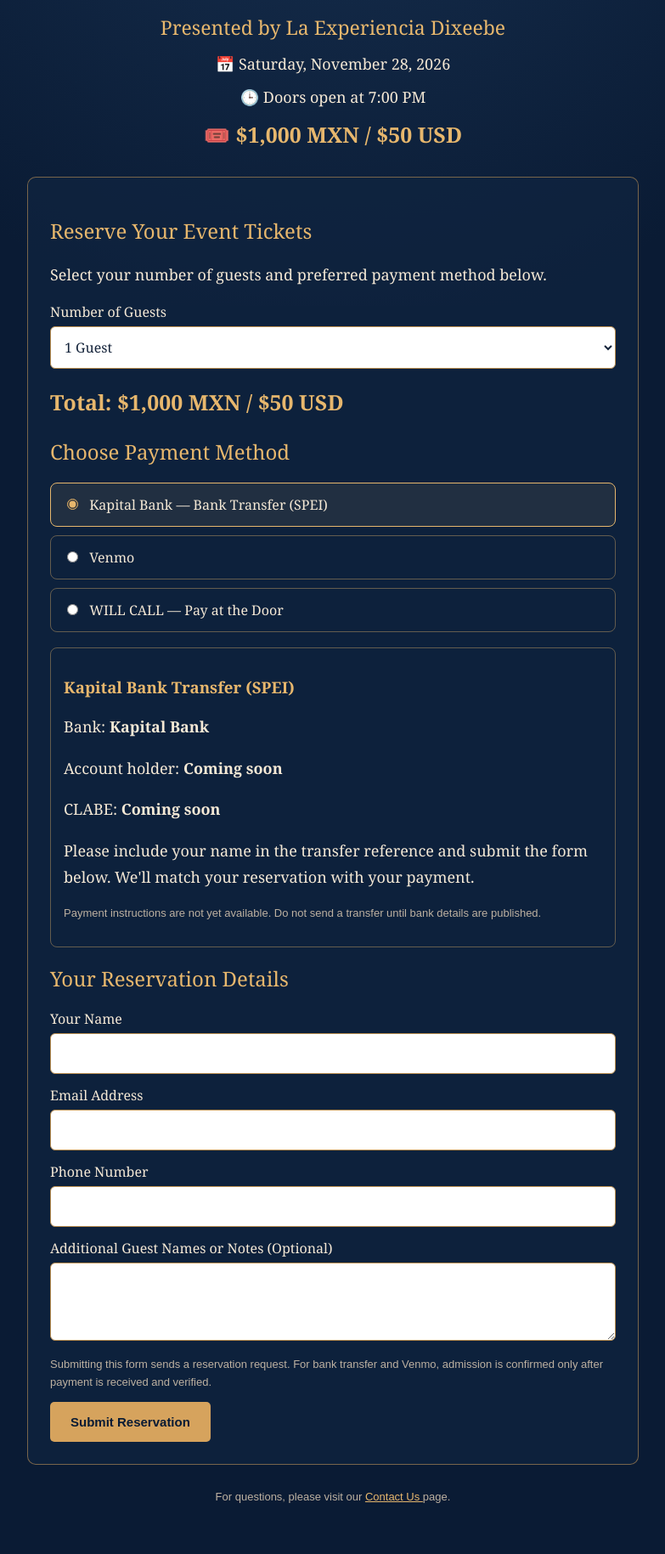
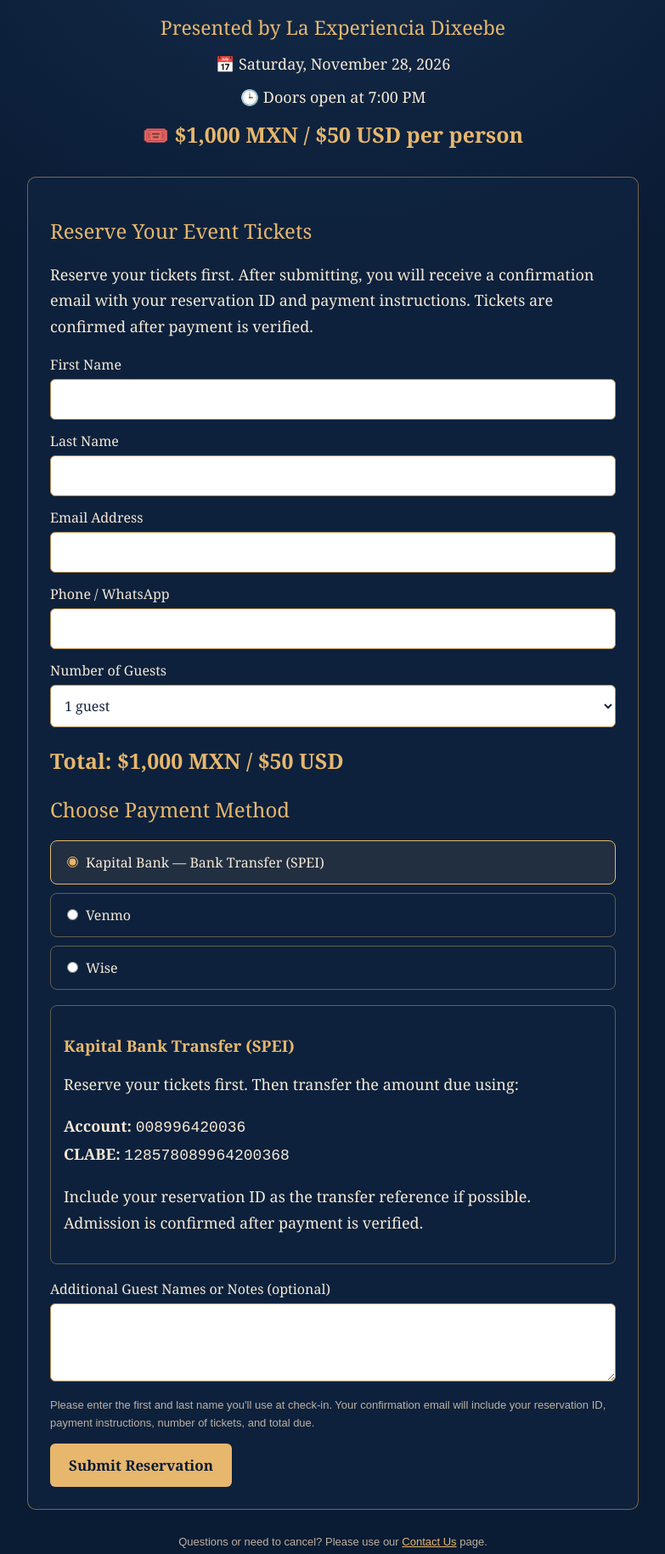
Before and after one commit to kking1969/casahuichol, a plain HTML site: page tickets.html in a window 1280 px wide. Shown: the part 440-2269 px from the top of the page at 85% size, without its empty margins (248-1031 px from the left). Drawn offline with Linux system fonts and the light colour scheme.

Commit message:
Update tickets.html

```diff
--- a/tickets.html
+++ b/tickets.html
@@ -1,392 +1,65 @@
-
 <!doctype html>
 <html lang="en">
 <head>
 <meta charset="utf-8">
 <meta name="viewport" content="width=device-width,initial-scale=1">
+<meta name="theme-color" content="#0a1b34">
 <title>Buy Event Tickets | La Experiencia Dixeebe</title>
-<meta name="theme-color" content="#0a1b34">
 <link rel="stylesheet" href="style.css">
-
 <style>
-.ticket-options {
-  max-width: 720px;
-  margin: 28px auto;
-}
-.ticket-options .panel {
-  margin: 20px 0;
-}
-.ticket-options h2 {
-  color: #e7b76d;
-}
-.ticket-options label {
-  display: block;
-  margin: 14px 0 6px;
-}
-.ticket-options input,
-.ticket-options select,
-.ticket-options textarea {
-  width: 100%;
-  box-sizing: border-box;
-  padding: 12px;
-  border: 1px solid #b78b4d;
-  border-radius: 6px;
-  font: inherit;
-  background: #fff;
-  color: #14233a;
-}
-.ticket-options input[type="radio"] {
-  width: auto;
-  margin-right: 9px;
-  accent-color: #e7b76d;
-}
-.ticket-options .payment-choice {
-  display: block;
-  padding: 14px;
-  border: 1px solid rgba(231,183,109,.4);
-  border-radius: 8px;
-  margin: 10px 0;
-  cursor: pointer;
-}
-.ticket-options .payment-choice:has(input:checked) {
-  border-color: #e7b76d;
-  background: rgba(231,183,109,.09);
-}
-.ticket-total {
-  color: #e7b76d;
-  font-size: 25px;
-  font-weight: bold;
-  margin: 18px 0;
-}
-.payment-instructions {
-  padding: 15px;
-  border: 1px solid rgba(231,183,109,.4);
-  border-radius: 8px;
-  margin: 18px 0;
-}
-.payment-instructions h3 {
-  color: #e7b76d;
-}
-.payment-instructions p {
-  overflow-wrap: anywhere;
-}
-.event-information {
-  text-align: center;
-  margin: 24px 0;
-}
-.event-information p {
-  margin: 8px 0;
-}
-.event-presenter {
-  color: #e7b76d;
-  font-size: 23px;
-}
-.event-price {
-  color: #e7b76d;
-  font-size: 25px;
-  font-weight: bold;
-}
-.ticket-options .button {
-  cursor: pointer;
-}
+.event-information{text-align:center;margin:24px 0}.event-information p{margin:8px 0}.event-presenter{color:#e7b76d;font-size:23px}.event-price{color:#e7b76d;font-size:25px;font-weight:bold}
+.ticket-options{max-width:720px;margin:28px auto}.ticket-options .panel{margin:20px 0}.ticket-options h2,.ticket-options h3{color:#e7b76d}
+.ticket-options label.field{display:block;margin:14px 0 6px}.ticket-options input:not([type=radio]),.ticket-options select,.ticket-options textarea{width:100%;box-sizing:border-box;padding:12px;border:1px solid #b78b4d;border-radius:6px;font:inherit;background:#fff;color:#14233a}
+.ticket-options .payment-choice{display:block;padding:14px;border:1px solid rgba(231,183,109,.4);border-radius:8px;margin:10px 0;cursor:pointer}.ticket-options .payment-choice input{margin-right:9px;accent-color:#e7b76d}.ticket-options .payment-choice:has(input:checked){border-color:#e7b76d;background:rgba(231,183,109,.09)}
+.ticket-total{color:#e7b76d;font-size:25px;font-weight:bold;margin:18px 0}.payment-instructions{padding:15px;border:1px solid rgba(231,183,109,.4);border-radius:8px;margin:18px 0}.payment-instructions[hidden]{display:none}.payment-instructions p{overflow-wrap:anywhere}.ticket-options button{padding:14px 22px;border:0;border-radius:6px;background:#e7b76d;color:#0a1b34;font:700 17px Georgia,serif;cursor:pointer}.ticket-options button:disabled{opacity:.65;cursor:wait}.notice{border:1px solid #e7b76d;border-radius:8px;padding:15px;margin:16px 0}.notice[hidden]{display:none}
 </style>
 </head>
-
 <body>
-
-<header class="top">
-  <a class="brand" href="index.html">
-    LA EXPERIENCIA DIXEEBE
-  </a>
-  <details class="nav">
-    <summary>MENU</summary>
-    <nav class="menu" aria-label="Main navigation">
-      <a href="index.html">Home</a>
-      <a href="casa-huichol.html">Casa Huichol</a>
-      <a href="location.html">Location / Directions</a>
-      <a href="tickets.html">Buy Event Tickets</a>
-      <a href="contact.html">Contact Us</a>
-    </nav>
-  </details>
-</header>
-
+<header class="top"><a class="brand" href="index.html">LA EXPERIENCIA DIXEEBE</a><details class="nav"><summary>MENU</summary><nav class="menu" aria-label="Main navigation"><a href="index.html">Home</a><a href="casa-huichol.html">Casa Huichol</a><a href="location.html">Location / Directions</a><a href="tickets.html">Buy Event Tickets</a><a href="contact.html">Contact Us</a></nav></details></header>
 <main class="content">
-
-  <div class="eyebrow">November 28, 2026</div>
-  <h1>Buy Event Tickets</h1>
-  <div class="rule"></div>
-
-  <p>
-    Join us for an evening of ancestral mezcal,
-    live music, and mixology at Vista Sión in Sayulita.
-  </p>
-
-  <div class="event-information">
-    <p class="event-presenter">
-      Presented by La Experiencia Dixeebe
-    </p>
-    <p>📅 Saturday, November 28, 2026</p>
-    <p>🕒 Doors open at 7:00 PM</p>
-    <p class="event-price">
-      🎟️ $1,000 MXN / $50 USD
-    </p>
-  </div>
-
-  <section class="ticket-options">
-    <div class="panel">
-      <h2>Reserve Your Event Tickets</h2>
-      <p>
-        Select your number of guests and preferred
-        payment method below.
-      </p>
-
-      <form
-        id="ticketForm"
-        action="https://formsubmit.co/kking@kkcmpartners.com"
-        method="POST"
-      >
-        <input type="hidden"
-          name="_subject"
-          value="La Experiencia Dixeebe - Ticket Reservation">
-        <input type="hidden"
-          name="_template"
-          value="table">
-        <input type="hidden"
-          name="_captcha"
-          value="true">
-        <input type="hidden"
-          name="event"
-          value="La Experiencia Dixeebe - November 28, 2026">
-        <input type="hidden"
-          id="ticketTotalField"
-          name="total_amount"
-          value="1000 MXN / 50 USD">
-
-        <label for="guestCount">Number of Guests</label>
-        <select id="guestCount" name="number_of_guests" required>
-          <option value="1">1 Guest</option>
-          <option value="2">2 Guests</option>
-          <option value="3">3 Guests</option>
-          <option value="4">4 Guests</option>
-          <option value="5">5 Guests</option>
-          <option value="6">6 Guests</option>
-          <option value="7">7 Guests</option>
-          <option value="8">8 Guests</option>
-          <option value="9">9 Guests</option>
-          <option value="10">10 Guests</option>
-        </select>
-
-        <p class="ticket-total" id="ticketTotal">
-          Total: $1,000 MXN / $50 USD
-        </p>
-
-        <h2>Choose Payment Method</h2>
-
-        <label class="payment-choice">
-          <input type="radio"
-            name="payment_method"
-            value="Kapital Bank SPEI"
-            required
-            checked>
-          Kapital Bank — Bank Transfer (SPEI)
-        </label>
-
-        <label class="payment-choice">
-          <input type="radio"
-            name="payment_method"
-            value="Venmo">
-          Venmo
-        </label>
-
-        <label class="payment-choice">
-          <input type="radio"
-            name="payment_method"
-            value="WILL CALL - Pay at Door">
-          WILL CALL — Pay at the Door
-        </label>
-
-        <div class="payment-instructions" id="bankInfo">
-          <h3>Kapital Bank Transfer (SPEI)</h3>
-          <p>
-            Bank: <strong>Kapital Bank</strong>
-          </p>
-          <p>
-            Account holder:
-            <strong>Coming soon</strong>
-          </p>
-          <p>
-            CLABE:
-            <strong>Coming soon</strong>
-          </p>
-          <p>
-            Please include your name in the transfer
-            reference and submit the form below.
-            We'll match your reservation with your payment.
-          </p>
-          <p class="note">
-            Payment instructions are not yet available.
-            Do not send a transfer until bank details
-            are published.
-          </p>
-        </div>
-
-        <div class="payment-instructions"
-             id="venmoInfo"
-             hidden>
-          <h3>Pay with Venmo</h3>
-          <p>
-            Our Venmo payment link and QR code
-            will be added shortly.
-          </p>
-          <p>
-            Submit your reservation information below.
-            We'll provide payment instructions when available.
-          </p>
-          <p class="note">
-            Admission is not confirmed until
-            payment has been verified.
-          </p>
-        </div>
-
-        <div class="payment-instructions"
-             id="willCallInfo"
-             hidden>
-          <h3>WILL CALL — Pay at the Door</h3>
-          <p>
-            Reserve your spots now and pay when you arrive.
-          </p>
-          <p>
-            Please bring the full admission balance
-            for your group and check in at the
-            <strong>box office</strong>.
-          </p>
-          <p>
-            Once you pay, you'll receive your
-            <strong>food and drink tickets</strong>.
-          </p>
-          <p class="note">
-            This is an unpaid reservation.
-            Payment is required at check-in.
-          </p>
-        </div>
-
-        <h2>Your Reservation Details</h2>
-
-        <label for="guestName">Your Name</label>
-        <input id="guestName"
-          name="name"
-          autocomplete="name"
-          maxlength="120"
-          required>
-
-        <label for="guestEmail">Email Address</label>
-        <input id="guestEmail"
-          name="email"
-          type="email"
-          autocomplete="email"
-          maxlength="200"
-          required>
-
-        <label for="guestPhone">Phone Number</label>
-        <input id="guestPhone"
-          name="phone"
-          type="tel"
-          autocomplete="tel"
-          maxlength="50"
-          required>
-
-        <label for="guestNotes">
-          Additional Guest Names or Notes (Optional)
-        </label>
-        <textarea id="guestNotes"
-          name="additional_guests_or_notes"
-          rows="3"
-          maxlength="1500"></textarea>
-
-        <p class="note">
-          Submitting this form sends a reservation
-          request. For bank transfer and Venmo,
-          admission is confirmed only after payment
-          is received and verified.
-        </p>
-
-        <button class="button" type="submit">
-          Submit Reservation
-        </button>
-      </form>
-    </div>
-  </section>
-
-  <p class="note">
-    For questions, please visit our
-    <a class="gold-link" href="contact.html">
-      Contact Us
-    </a>
-    page.
-  </p>
-
+<div class="eyebrow">November 28, 2026</div><h1>Buy Event Tickets</h1><div class="rule"></div>
+<p>Join us for an evening of ancestral mezcal, live music, and mixology at Vista Sión in Sayulita.</p>
+<div class="event-information"><p class="event-presenter">Presented by La Experiencia Dixeebe</p><p>📅 Saturday, November 28, 2026</p><p>🕒 Doors open at 7:00 PM</p><p class="event-price">🎟️ $1,000 MXN / $50 USD per person</p></div>
+<section class="ticket-options"><div class="panel"><h2>Reserve Your Event Tickets</h2><p>Reserve your tickets first. After submitting, you will receive a confirmation email with your reservation ID and payment instructions. Tickets are confirmed after payment is verified.</p>
+<form id="ticketForm" action="https://script.google.com/macros/s/AKfycby8mIEt1e7DYdxbQOFlXzl12vEe1b7B_pIz-gAZ7XthE8dpnO_YipJtotHb6pObPUoxoA/exec" method="POST" target="reservationResponse">
+<label class="field" for="firstName">First Name</label><input id="firstName" name="first_name" autocomplete="given-name" maxlength="80" required>
+<label class="field" for="lastName">Last Name</label><input id="lastName" name="last_name" autocomplete="family-name" maxlength="80" required>
+<label class="field" for="email">Email Address</label><input id="email" name="email" type="email" autocomplete="email" maxlength="200" required>
+<label class="field" for="phone">Phone / WhatsApp</label><input id="phone" name="phone" type="tel" autocomplete="tel" maxlength="50" required>
+<label class="field" for="guestCount">Number of Guests</label><select id="guestCount" name="number_of_guests" required><option value="1">1 guest</option><option value="2">2 guests</option><option value="3">3 guests</option><option value="4">4 guests</option><option value="5">5 guests</option><option value="6">6 guests</option><option value="7">7 guests</option><option value="8">8 guests</option><option value="9">9 guests</option><option value="10">10 guests</option></select>
+<p class="ticket-total" id="ticketTotal">Total: $1,000 MXN / $50 USD</p>
+<h2>Choose Payment Method</h2>
+<label class="payment-choice"><input type="radio" name="payment_method" value="Kapital Bank SPEI" checked required>Kapital Bank — Bank Transfer (SPEI)</label>
+<label class="payment-choice"><input type="radio" name="payment_method" value="Venmo">Venmo</label>
+<label class="payment-choice"><input type="radio" name="payment_method" value="Wise">Wise</label>
+<div class="payment-instructions" id="bankInfo"><h3>Kapital Bank Transfer (SPEI)</h3><p>Reserve your tickets first. Then transfer the amount due using:</p><p><strong>Account:</strong> <code>008996420036</code><br><strong>CLABE:</strong> <code>128578089964200368</code></p><p>Include your reservation ID as the transfer reference if possible. Admission is confirmed after payment is verified.</p></div>
+<div class="payment-instructions" id="venmoInfo" hidden><h3>Venmo</h3><p>Reserve your tickets first. After receiving your reservation confirmation, use <a class="gold-link" href="https://venmo.com/code?user_id=2849738105815040365&amp;created=1794245424" target="_blank" rel="noopener noreferrer">Pay with Venmo</a>. Include your reservation ID in the payment note. Admission is confirmed after payment is verified.</p></div>
+<div class="payment-instructions" id="wiseInfo" hidden><h3>Wise</h3><p>Reserve your tickets first. After receiving your reservation confirmation, use <a class="gold-link" href="https://wise.com/pay/me/kimn207" target="_blank" rel="noopener noreferrer">Pay with Wise</a>. Include your reservation ID in the payment reference if possible. Admission is confirmed after payment is verified.</p></div>
+<label class="field" for="notes">Additional Guest Names or Notes (optional)</label><textarea id="notes" name="additional_guests_or_notes" rows="3" maxlength="1500"></textarea>
+<p class="note">Please enter the first and last name you'll use at check-in. Your confirmation email will include your reservation ID, payment instructions, number of tickets, and total due.</p>
+<button id="submitButton" type="submit">Submit Reservation</button>
+<p id="submitStatus" class="notice" role="status" aria-live="polite" hidden></p>
+</form>
+<iframe name="reservationResponse" id="reservationResponse" title="Reservation submission response" hidden></iframe>
+</div></section>
+<p class="note">Questions or need to cancel? Please use our <a class="gold-link" href="contact.html">Contact Us</a> page.</p>
 </main>
-
-<footer>
-  November 28, 2026 · Vista Sión, Sayulita ·
-  Fundraiser for Casa Huichol
-</footer>
-
+<footer>November 28, 2026 · Vista Sión, Sayulita · Fundraiser for Casa Huichol</footer>
 <script>
-(function () {
-  const guestCount = document.getElementById("guestCount");
-  const totalDisplay = document.getElementById("ticketTotal");
-  const totalField = document.getElementById("ticketTotalField");
-  const paymentChoices =
-    document.querySelectorAll('input[name="payment_method"]');
-
-  const sections = {
-    "Kapital Bank SPEI": document.getElementById("bankInfo"),
-    "Venmo": document.getElementById("venmoInfo"),
-    "WILL CALL - Pay at Door": document.getElementById("willCallInfo")
-  };
-
-  function updateTotal() {
-    const count = Number(guestCount.value);
-    const mxn = (count * 1000).toLocaleString("en-US");
-    const usd = (count * 50).toLocaleString("en-US");
-
-    totalDisplay.textContent =
-      "Total: $" + mxn + " MXN / $" + usd + " USD";
-
-    totalField.value =
-      count + " guests - " + mxn +
-      " MXN / " + usd + " USD";
-  }
-
-  function updatePaymentMethod() {
-    const selected = document.querySelector(
-      'input[name="payment_method"]:checked'
-    );
-
-    Object.values(sections).forEach(function (section) {
-      section.hidden = true;
-      section.style.display = "none";
-    });
-
-    if (selected && sections[selected.value]) {
-      sections[selected.value].hidden = false;
-      sections[selected.value].style.display = "block";
-    }
-  }
-
-  guestCount.addEventListener("change", updateTotal);
-
-  paymentChoices.forEach(function (choice) {
-    choice.addEventListener("change", updatePaymentMethod);
-  });
-
-  updateTotal();
-  updatePaymentMethod();
+(function(){
+'use strict';
+const form=document.getElementById('ticketForm');
+const count=document.getElementById('guestCount');
+const panels={'Kapital Bank SPEI':document.getElementById('bankInfo'),'Venmo':document.getElementById('venmoInfo'),'Wise':document.getElementById('wiseInfo')};
+const status=document.getElementById('submitStatus');
+const button=document.getElementById('submitButton');
+let submitted=false;
+function update(){const n=Number(count.value)||1;document.getElementById('ticketTotal').textContent='Total: $'+(n*1000).toLocaleString('en-US')+' MXN / $'+(n*50).toLocaleString('en-US')+' USD';const method=form.querySelector('input[name="payment_method"]:checked').value;Object.keys(panels).forEach(k=>{panels[k].hidden=k!==method;});}
+count.addEventListener('change',update);form.querySelectorAll('input[name="payment_method"]').forEach(r=>r.addEventListener('change',update));update();
+form.addEventListener('submit',function(){submitted=true;button.disabled=true;status.hidden=false;status.textContent='Sending your reservation request… Please do not submit twice.';setTimeout(function(){if(button.disabled){button.disabled=false;status.textContent='Your request was sent for processing. Please check your email (including spam) for the reservation summary. If you do not receive one, contact the organizer before submitting again.';}},10000);});
+document.getElementById('reservationResponse').addEventListener('load',function(){if(!submitted)return;button.disabled=false;status.hidden=false;status.textContent='Your request was sent for processing. Check your email for a reservation summary. If no email arrives, contact the organizer before trying again.';});
 })();
 </script>
-
 <script src="shared-header.js"></script>
-
 </body>
 </html>
```
